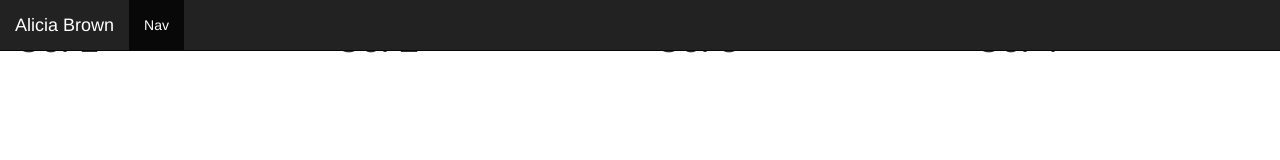
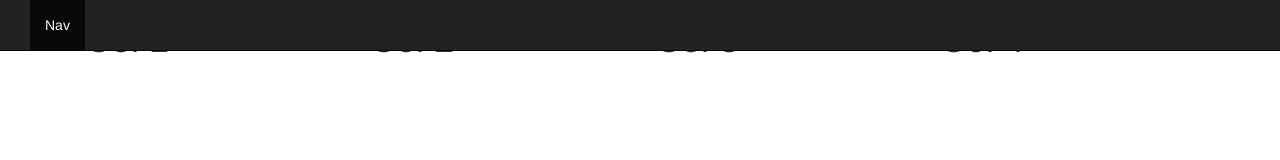
Before and after one commit to AliciaBrown/New-Layout, a plain HTML site: page index.html in a window 1280 px wide. Drawn offline with nearby package versions, Linux system fonts and the light colour scheme.

Commit message:
Update index.html

```diff
--- a/index.html
+++ b/index.html
@@ -22,7 +22,7 @@
 
         <div class="navbar-header">
 
-          <a class="navbar-brand" href="#">Alicia Brown</a>
+          <a class="navbar-brand" href="#"></a>
 
         </div>
 
@@ -40,6 +40,7 @@
 
      </nav>
 
+     <div class="container">
 
      <div class="col-sm-3 col-md-3">
 
@@ -65,6 +66,8 @@
 
      </div>
 
+     </div>
+
 </body>
 
 </html>
```
